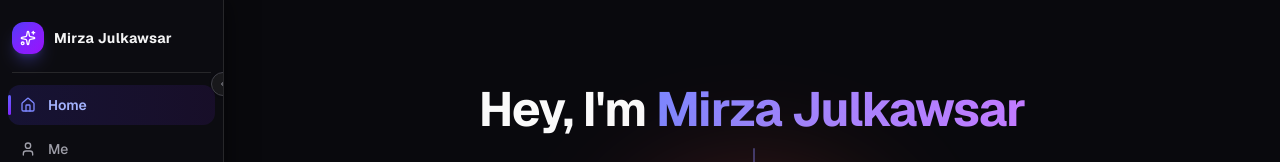
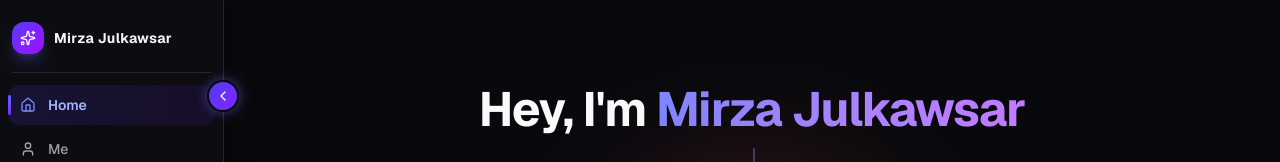
Before and after one commit to Mirza-pranto/AI-Portfolio, a Next.js app: page / in a window 1280 px wide. Shown: the top 162 px of the page. Built offline with nearby package versions, Linux system fonts and the light colour scheme.

Commit message:
side panel opening button

```diff
--- a/src/components/LeftSidebar.tsx
+++ b/src/components/LeftSidebar.tsx
@@ -75,8 +75,8 @@ export default function LeftSidebar({ onToggle }: LeftSidebarProps) {
         border-r border-slate-200 dark:border-zinc-800
         shadow-[2px_0_24px_rgba(79,70,229,0.07)] dark:shadow-[2px_0_24px_rgba(0,0,0,0.5)]
         transition-colors duration-300
+        overflow-visible
       `}
-      style={{ overflow: 'hidden' }}
     >
       {/* ── Brand / Logo Row ── */}
       <div className="flex items-center gap-2.5 px-3 pt-5 pb-4 min-h-[72px] shrink-0">
@@ -220,27 +220,27 @@ export default function LeftSidebar({ onToggle }: LeftSidebarProps) {
 
       {/* ── Collapse Toggle Button ── */}
       <motion.button
-        whileHover={{ scale: 1.1 }}
-        whileTap={{ scale: 0.92 }}
+        whileHover={{ scale: 1.12 }}
+        whileTap={{ scale: 0.9 }}
         onClick={() => handleToggle()}
         aria-label={expanded ? 'Collapse sidebar' : 'Expand sidebar'}
-        title={expanded ? 'Collapse' : 'Expand'}
+        title={expanded ? 'Collapse sidebar' : 'Expand sidebar'}
         className="
-          absolute -right-3 top-[72px]
-          w-6 h-6 rounded-full
-          bg-white dark:bg-zinc-900
-          border border-slate-200 dark:border-zinc-700
-          shadow-sm
+          absolute -right-4 top-20
+          w-8 h-8 rounded-full
+          bg-gradient-to-br from-indigo-600 to-violet-600
+          shadow-[0_0_12px_rgba(99,102,241,0.6)]
+          border-2 border-white dark:border-zinc-950
           flex items-center justify-center
-          text-slate-500 dark:text-zinc-400
-          hover:text-indigo-600 dark:hover:text-indigo-400
-          hover:border-indigo-300 dark:hover:border-indigo-500/60
-          transition-colors duration-200 cursor-pointer z-50
+          text-white
+          hover:from-indigo-500 hover:to-violet-500
+          hover:shadow-[0_0_18px_rgba(99,102,241,0.75)]
+          transition-all duration-200 cursor-pointer z-50
         "
       >
         {expanded
-          ? <ChevronLeft  className="w-3 h-3" />
-          : <ChevronRight className="w-3 h-3" />
+          ? <ChevronLeft  className="w-4 h-4" />
+          : <ChevronRight className="w-4 h-4" />
         }
       </motion.button>
     </motion.aside>
```
